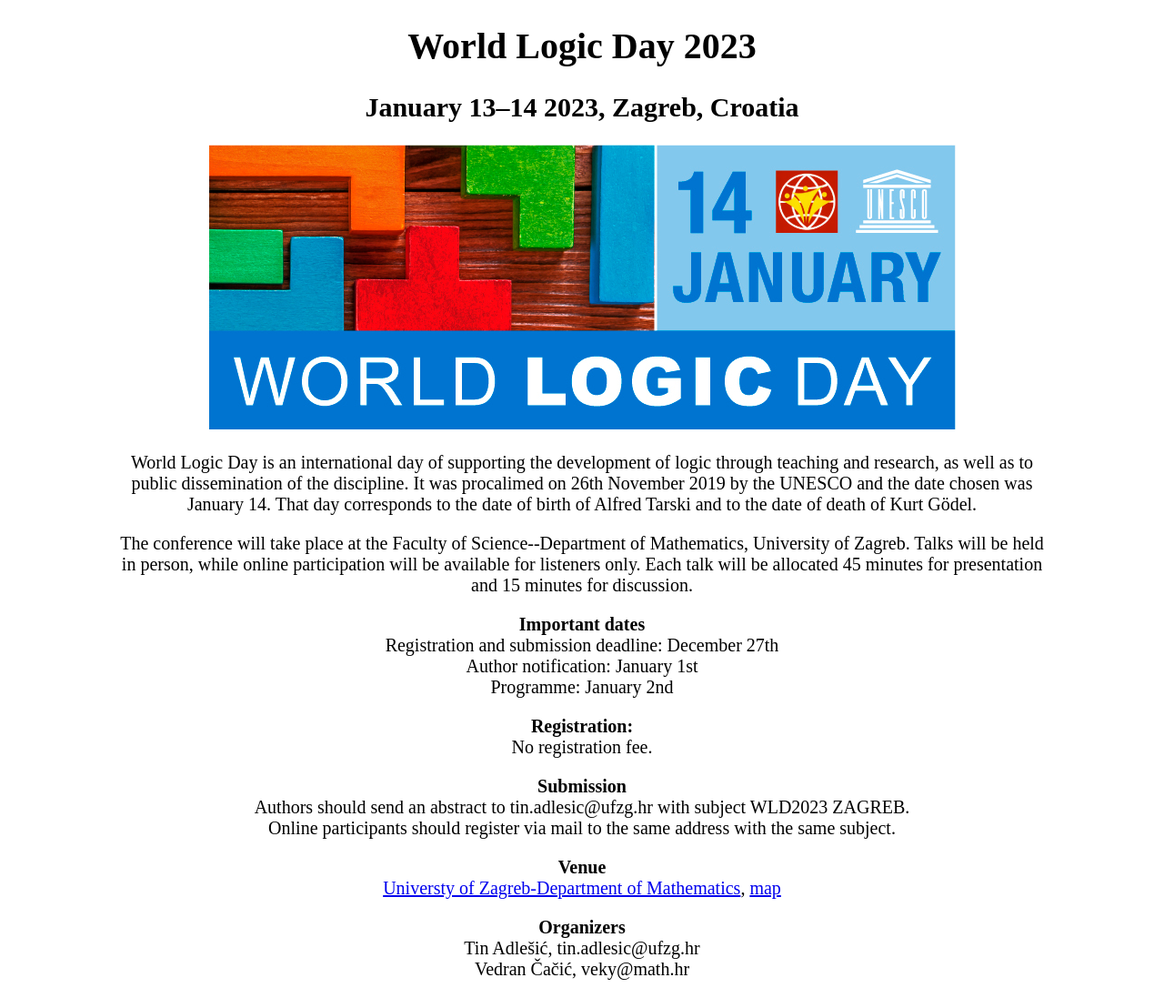
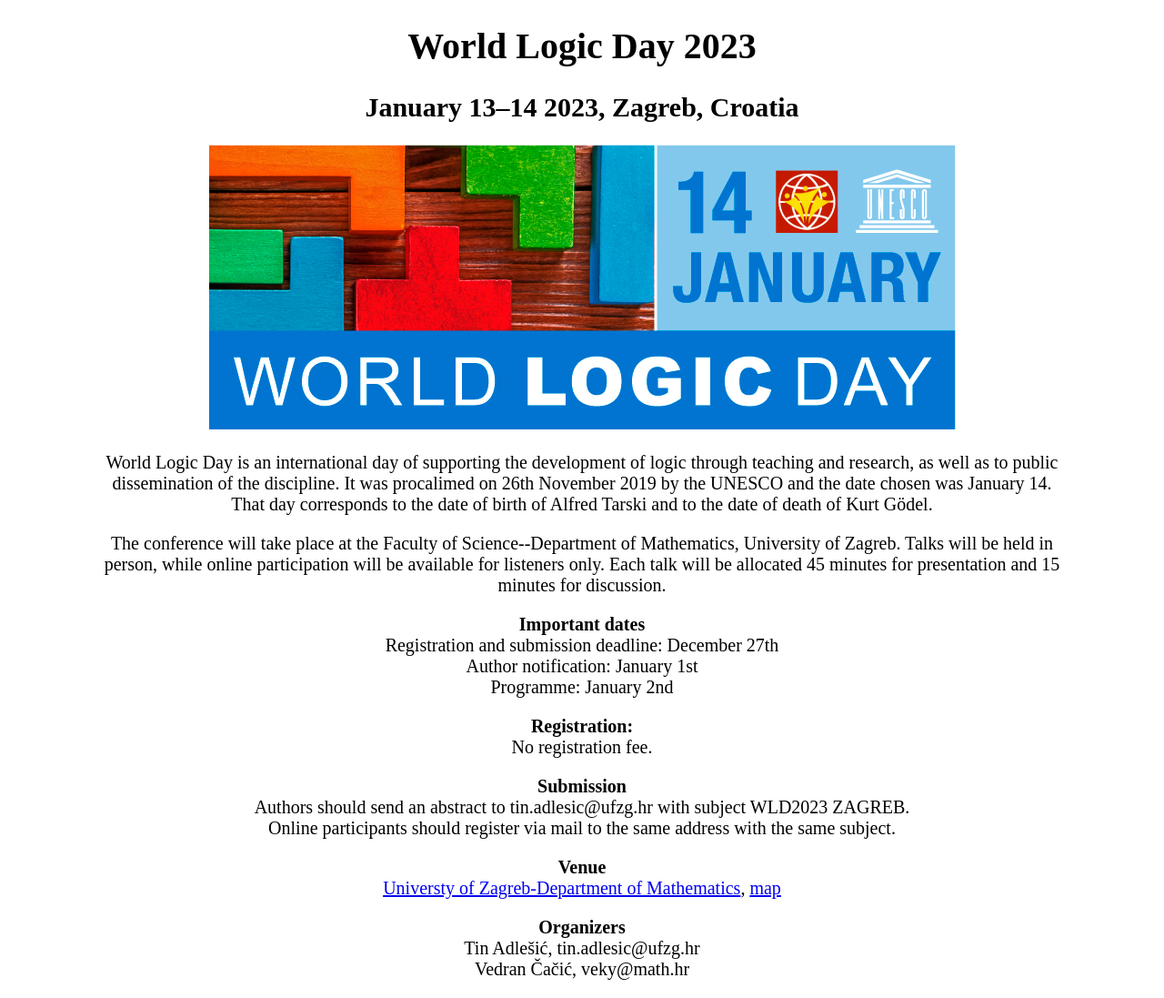
Before and after one commit to vedgar/logicday, a Jekyll site: the page built from README.md, in a window 1280 px wide. Shown: the whole page at 91% size. Built offline with Jekyll 4.4.1, drawn with Linux system fonts in a browser that asks for light colours; our own code applies the rules of GitHub Pages for plain Markdown files.

Commit message:
Update default.html

```diff
--- a/_layouts/default.html
+++ b/_layouts/default.html
@@ -14,8 +14,8 @@ h2 {
 
 p {
   font-size: 20px;
-  margin-right: 120px;
-  margin-left: 120px;
+  margin-right: 100px;
+  margin-left: 100px;
 }
 </style>
   </head>
```
